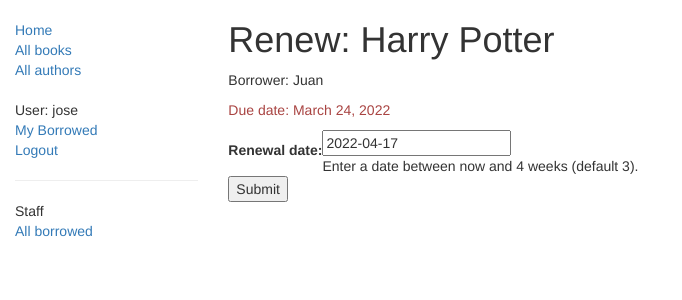
After one commit to JoseRosso26/locallibrary, a Django app: page /catalog/book/abb94c11-7a99-4589-affc-cb3c2abc83ab/renew/ in a window 1280 px wide. The commit adds this page. Shown: the top 300 px of the page, without its empty margins (0-682 px from the left). Run offline with Django 4.2, Linux system fonts and the light colour scheme; a user stored in the database is signed in; data comes from the database, SQL or seed files in the repository; both versions use the stored data as it was after the commit; some libraries are stand-ins or nearby versions.

Commit message:
Agregando formularios

```diff
--- /dev/null
+++ b/locallibrary/catalog/forms.py
@@ -0,0 +1,23 @@
+from django import forms
+
+from django.core.exceptions import ValidationError
+from django.utils.translation import gettext_lazy as _
+import datetime #for checking renewal date range.
+
+class RenewBookForm(forms.Form):
+    renewal_date = forms.DateField(help_text="Enter a date between now and 4 weeks (default 3).")
+
+    def clean_renewal_date(self):
+        data = self.cleaned_data['renewal_date']
+
+        #Check date is not in past.
+        if data < datetime.date.today():
+            raise ValidationError(_('Invalid date - renewal in past'))
+
+        #Check date is in range librarian allowed to change (+4 weeks).
+        if data > datetime.date.today() + datetime.timedelta(weeks=4):
+            raise ValidationError(_('Invalid date - renewal more than 4 weeks ahead'))
+
+        # Remember to always return the cleaned data.
+        return data
+        book_inst=get_object_or_404(BookInstance, pk = pk)
--- /dev/null
+++ b/locallibrary/catalog/templates/catalog/book_renew_librarian.html
@@ -0,0 +1,16 @@
+{% extends "base_generic.html" %}
+{% block content %}
+
+    <h1>Renew: {{bookinst.book.title}}</h1>
+    <p>Borrower: {{bookinst.borrower}}</p>
+    <p{% if bookinst.is_overdue %} class="text-danger"{% endif %}>Due date: {{bookinst.due_back}}</p>
+
+    <form action="" method="post">
+        {% csrf_token %}
+        <table>
+        {{ form }}
+        </table>
+        <input type="submit" value="Submit" />
+    </form>
+
+{% endblock %}
--- a/locallibrary/catalog/templates/catalog/bookinstance_list_borrowed_all.html
+++ b/locallibrary/catalog/templates/catalog/bookinstance_list_borrowed_all.html
@@ -8,7 +8,7 @@
 
       {% for bookinst in bookinstance_list %}
       <li class="{% if bookinst.is_overdue %}text-danger{% endif %}">
-        <a href="{% url 'book-detail' bookinst.book.pk %}">{{bookinst.book.title}}</a> ({{ bookinst.due_back }}) {% if user.is_staff %}- {{ bookinst.borrower }}{% endif %}
+        <a href="{% url 'book-detail' bookinst.book.pk %}">{{bookinst.book.title}}</a> ({{ bookinst.due_back }}) {% if user.is_staff %}- {{ bookinst.borrower }} {% if perms.catalog.can_mark_returned %}- <a href="{% url 'renew-book-librarian' bookinst.id %}">Renew</a>  {% endif %}{% endif %}
       </li>
       {% endfor %}
     </ul>
--- a/locallibrary/catalog/urls.py
+++ b/locallibrary/catalog/urls.py
@@ -12,3 +12,6 @@ urlpatterns = [
     path('mybooks/',views.LoanedBooksByUserListView.as_view(), name='my-borrowed'),
     path(r'borrowed/', views.LoanedBooksAllListView.as_view(), name='all-borrowed'),
 ]
+urlpatterns += [
+    re_path(r'^book/(?P<pk>[-\w]+)/renew/$', views.renew_book_librarian, name='renew-book-librarian'),
+]
--- a/locallibrary/catalog/views.py
+++ b/locallibrary/catalog/views.py
@@ -67,3 +67,41 @@ class LoanedBooksAllListView(PermissionRequiredMixin,generic.ListView):
 
     def get_queryset(self):
         return BookInstance.objects.filter(status__exact='o').order_by('due_back')
+
+from django.contrib.auth.decorators import permission_required
+
+from django.shortcuts import get_object_or_404
+from django.http import HttpResponseRedirect
+from django.urls import reverse
+import datetime
+
+from .forms import RenewBookForm
+
+@permission_required('catalog.can_mark_returned')
+def renew_book_librarian(request, pk):
+    """
+    View function for renewing a specific BookInstance by librarian
+    """
+    book_inst=get_object_or_404(BookInstance, pk = pk)
+
+    # If this is a POST request then process the Form data
+    if request.method == 'POST':
+
+        # Create a form instance and populate it with data from the request (binding):
+        form = RenewBookForm(request.POST)
+
+        # Check if the form is valid:
+        if form.is_valid():
+            # process the data in form.cleaned_data as required (here we just write it to the model due_back field)
+            book_inst.due_back = form.cleaned_data['renewal_date']
+            book_inst.save()
+
+            # redirect to a new URL:
+            return HttpResponseRedirect(reverse('all-borrowed') )
+
+    # If this is a GET (or any other method) create the default form.
+    else:
+        proposed_renewal_date = datetime.date.today() + datetime.timedelta(weeks=3)
+        form = RenewBookForm(initial={'renewal_date': proposed_renewal_date,})
+
+    return render(request, 'catalog/book_renew_librarian.html', {'form': form, 'bookinst':book_inst})
```
Also changed, not shown: locallibrary/catalog/models.py (line endings or trailing spaces), locallibrary/db.sqlite3.
